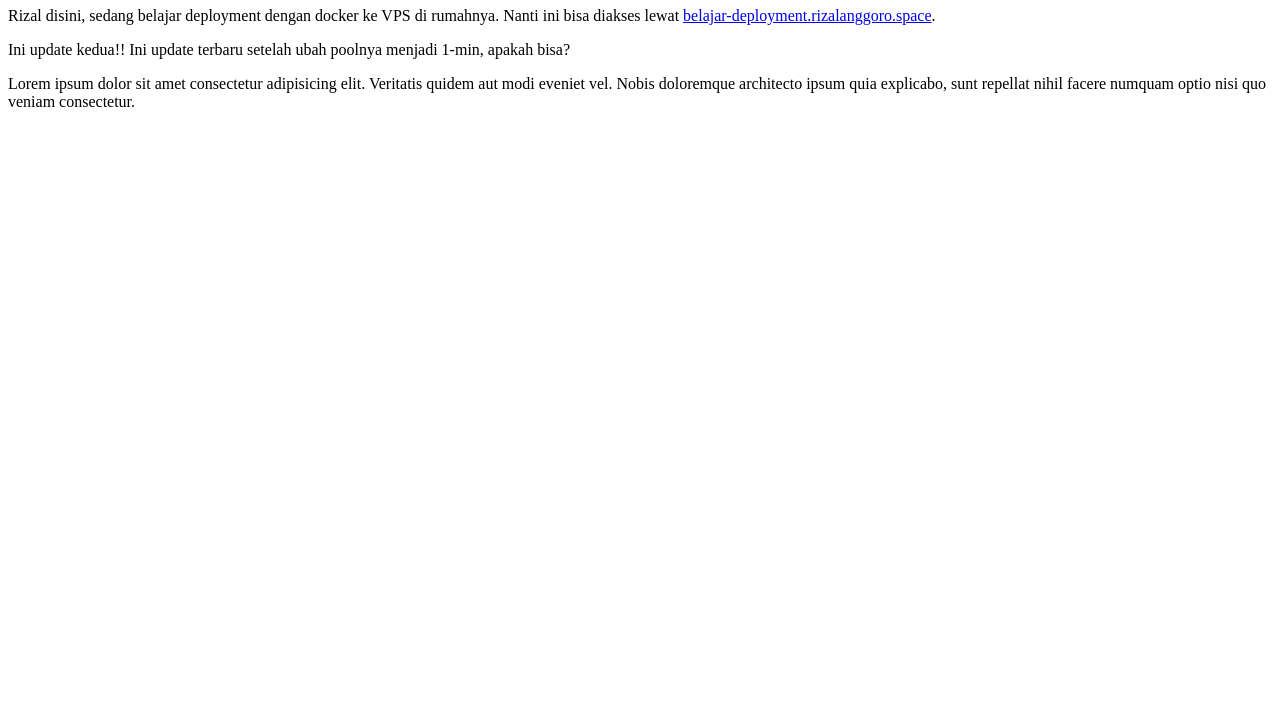
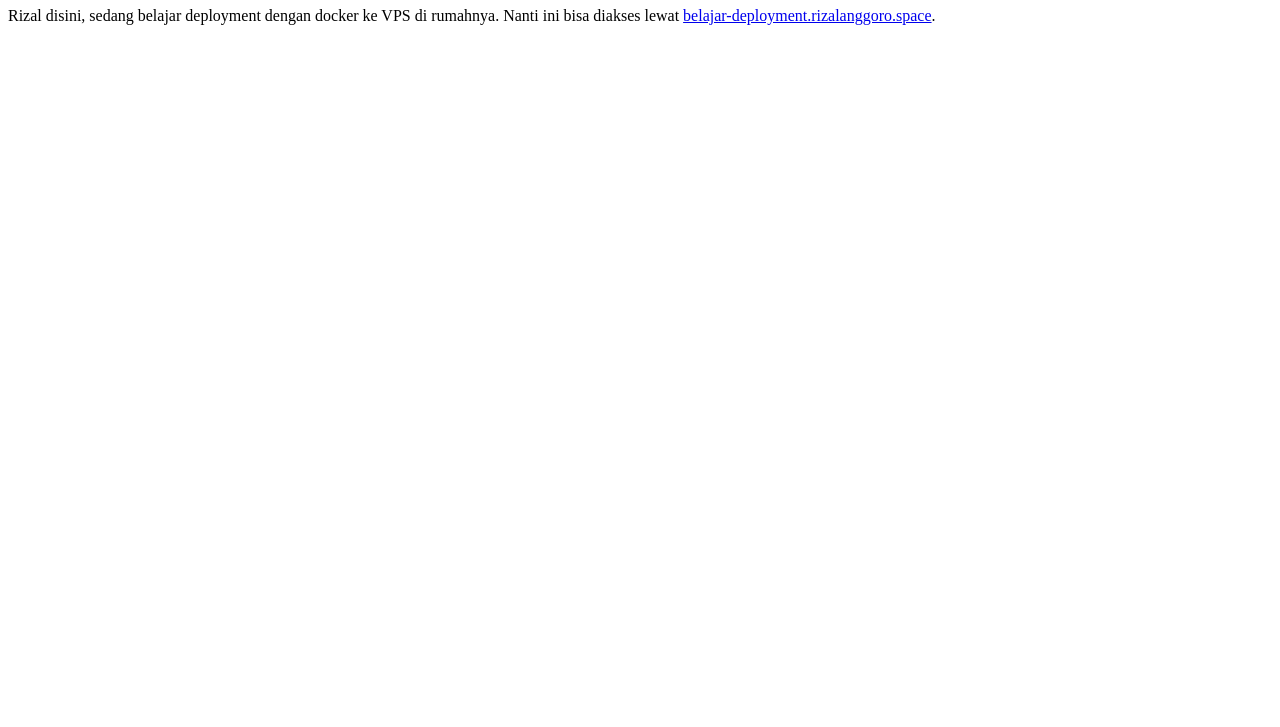
Before and after one commit to rizalanggoro/belajar-deployment, a plain HTML site: page index.html in a window 1280 px wide. Shown: the part 73-800 px from the top of the page. Drawn offline with Linux system fonts and the light colour scheme.

Commit message:
Remove unnecessary paragraphs from index.html

```diff
--- a/index.html
+++ b/index.html
@@ -14,14 +14,5 @@
         >belajar-deployment.rizalanggoro.space</a
       >.
     </p>
-    <p>
-      Ini update kedua!! Ini update terbaru setelah ubah poolnya menjadi 1-min,
-      apakah bisa?
-    </p>
-    <p>
-      Lorem ipsum dolor sit amet consectetur adipisicing elit. Veritatis quidem
-      aut modi eveniet vel. Nobis doloremque architecto ipsum quia explicabo,
-      sunt repellat nihil facere numquam optio nisi quo veniam consectetur.
-    </p>
   </body>
 </html>
```
